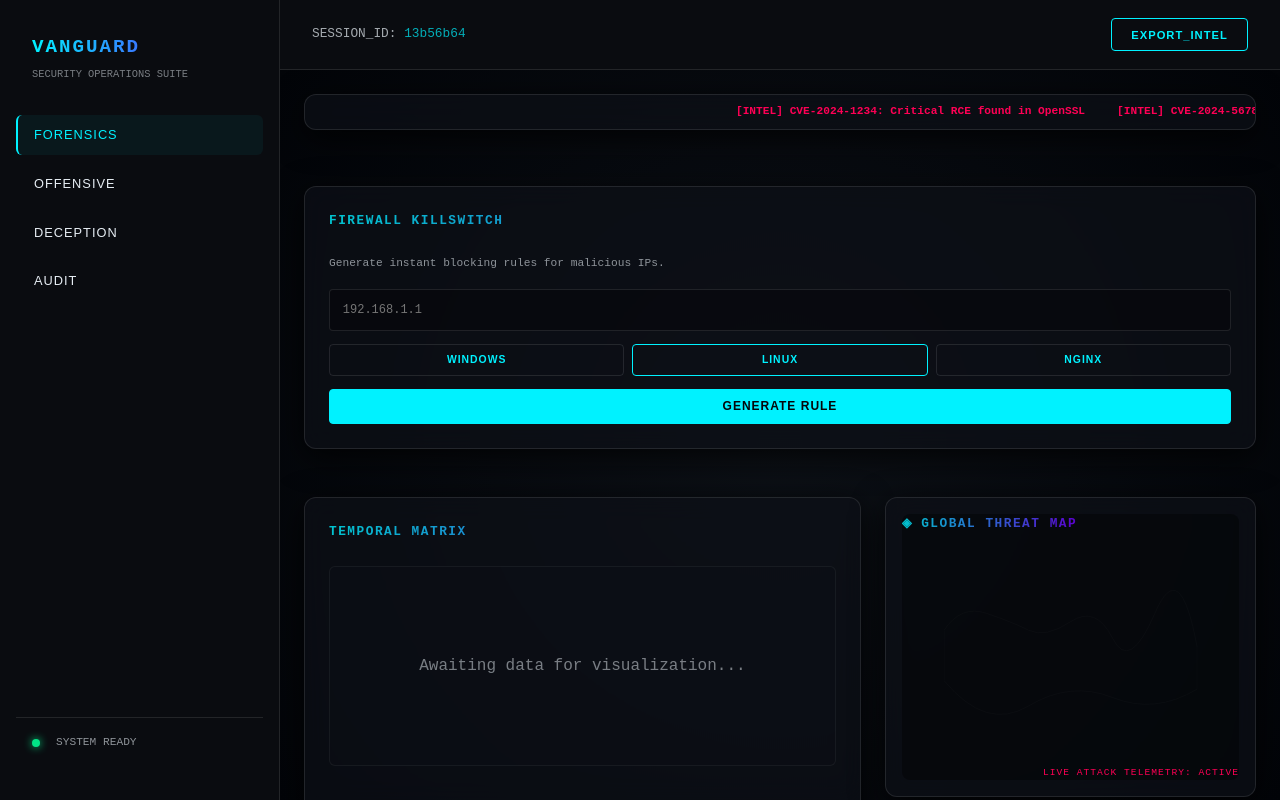
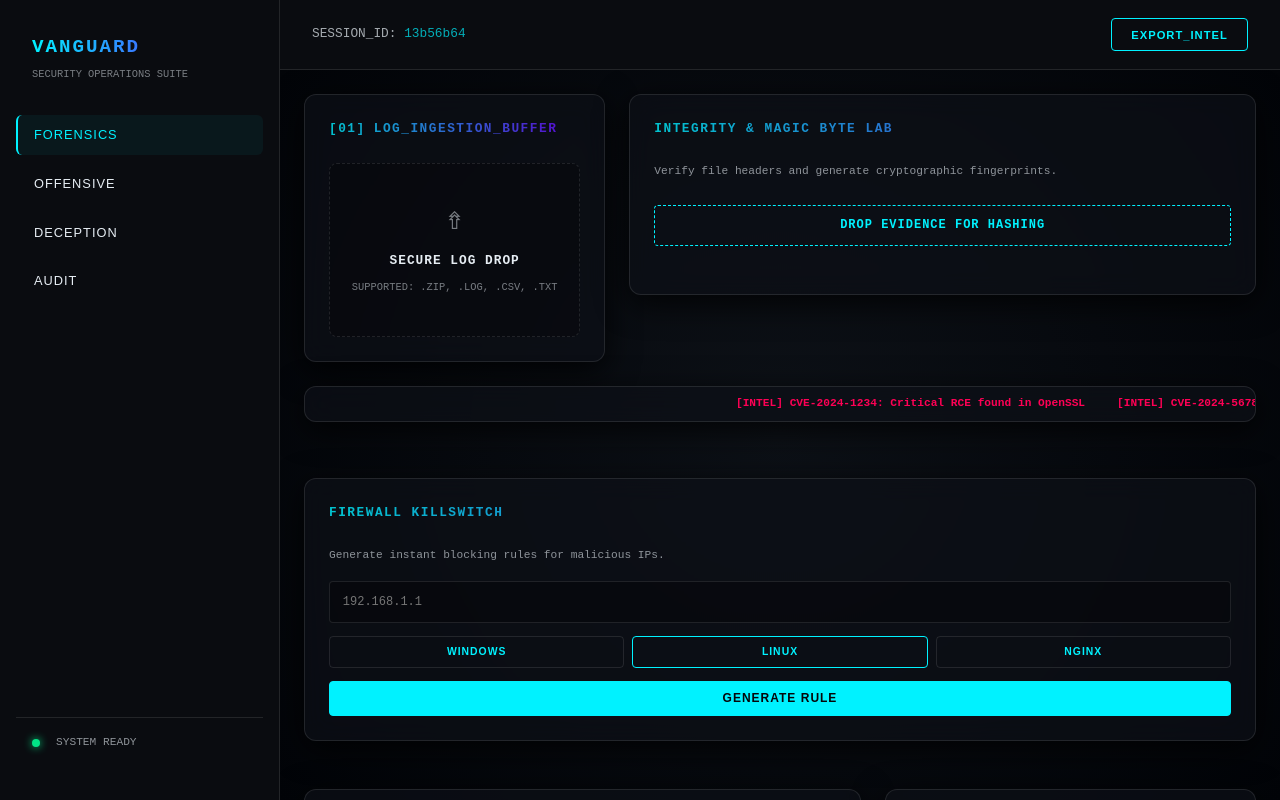
Before and after one commit to xCue10/security-scanner, a Next.js app: page / in a window 1280 px wide. Built offline with nearby package versions, Linux system fonts and the light colour scheme.

Commit message:
Reorganize Forensics tab into Phased Investigation workflow

```diff
--- a/src/app/page.tsx
+++ b/src/app/page.tsx
@@ -96,38 +96,39 @@ export default function Home() {
           {activeTab === 'forensics' && (
             <div style={{ display: 'flex', flexDirection: 'column', gap: '1.5rem' }}>
 
-              {/* TOP ROW: GLOBAL INTELLIGENCE */}
+              {/* PHASE 1: DATA COLLECTION & INTEGRITY (THE WORKSPACE) */}
+              <div style={{ display: 'grid', gridTemplateColumns: '1fr 1fr 1fr', gap: '1.5rem' }}>
+                <div className="card" style={{ margin: 0 }}>
+                  <h2><span style={{ color: 'var(--primary)' }}>[01]</span> LOG_INGESTION_BUFFER</h2>
+                  <LogUploader />
+                </div>
+                <div style={{ gridColumn: 'span 2' }}>
+                  <IntegrityLab />
+                </div>
+              </div>
+
+              {/* PHASE 2: REAL-TIME MONITORING */}
               <IntelligenceHub />
 
-              {/* SECOND ROW: PRIMARY VISUALS */}
+              {/* PHASE 3: VISUAL CORRELATION */}
               <div style={{ display: 'grid', gridTemplateColumns: '1.5fr 1fr', gap: '1.5rem' }}>
                 <div className="card" style={{ margin: 0, height: '350px' }}>
-                  <h2>TEMPORAL MATRIX</h2>
+                  <h2><span style={{ color: 'var(--primary)' }}>[02]</span> TEMPORAL THREAT MATRIX</h2>
                   <ForensicGraph />
                 </div>
                 <ThreatMap />
               </div>
 
-              {/* THIRD ROW: DEEP-DIVE WORKSPACE */}
+              {/* PHASE 4: DEEP INVESTIGATION */}
               <div style={{ display: 'grid', gridTemplateColumns: '1.2fr 1fr 0.8fr', gap: '1.5rem', minHeight: '500px' }}>
                 <div className="card" style={{ margin: 0, display: 'flex', flexDirection: 'column' }}>
-                  <h2>INTELLIGENCE FEED</h2>
+                  <h2><span style={{ color: 'var(--primary)' }}>[03]</span> INTELLIGENCE FEED</h2>
                   <LogFeed />
                 </div>
+                <ForensicArtifacts />
+                <MitigationPanel />
+              </div>
 
-                <div style={{ display: 'flex', flexDirection: 'column', gap: '1.5rem' }}>
-                  <ForensicArtifacts />
-                  <MitigationPanel />
-                </div>
-
-                <div style={{ display: 'flex', flexDirection: 'column', gap: '1.5rem' }}>
-                  <div className="card" style={{ margin: 0 }}>
-                    <h2>INGEST BUFFER</h2>
-                    <LogUploader />
-                  </div>
-                  <IntegrityLab />
-                </div>
-              </div>
             </div>
           )}
 
```
